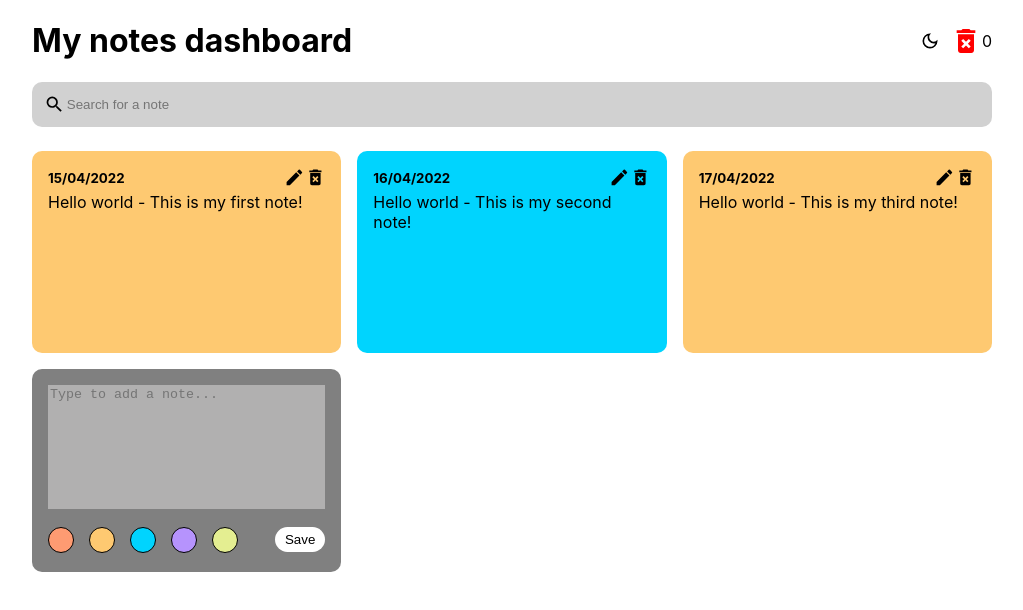
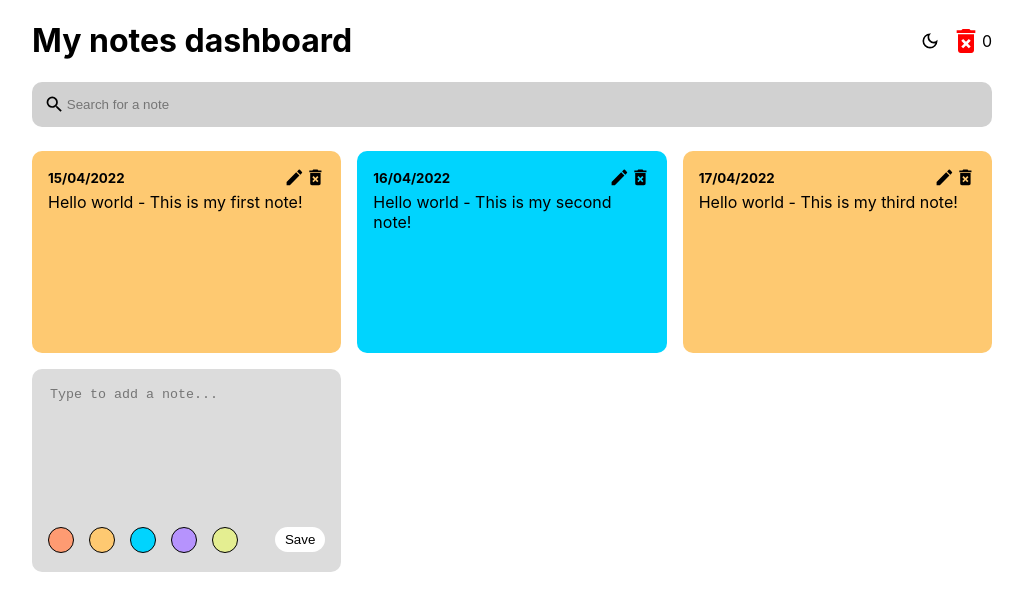
Before and after one commit to micadecolonia/coding-challenge, a React (Create React App) app: page / in a window 1280 px wide. Shown: the top 610 px of the page, without its empty margins (128-1151 px from the left). Built offline with nearby package versions, Linux system fonts and the light colour scheme.

Commit message:
Updated textarea background color

```diff
--- a/src/components/AddNote.js
+++ b/src/components/AddNote.js
@@ -4,7 +4,7 @@ import ColorSelector from './ColorSelector/Index';
 
 function AddNote({ handleAddNote }) {
   const [noteText, setNoteText] = useState('');
-  const [noteColor, setNoteColor] = useState('grey');
+  const [noteColor, setNoteColor] = useState('gainsboro');
 
   const handleChange = (event) => {
     // Validate it does not exceed the 300 char limit
@@ -28,7 +28,7 @@ function AddNote({ handleAddNote }) {
 
   return (
     <div className="note new" style={{ backgroundColor: noteColor }}>
-      <textarea rows="8" cols="10" placeholder="Type to add a note..." value={noteText} onChange={handleChange} />
+      <textarea rows="8" cols="10" placeholder="Type to add a note..." value={noteText} onChange={handleChange} style={{ backgroundColor: noteColor }} />
       <div className="note-footer">
         <ColorSelector handleChangeColor={handleChangeColor} />
         <button type="button" className="save" onClick={handleSaveClick}>Save</button>
```
